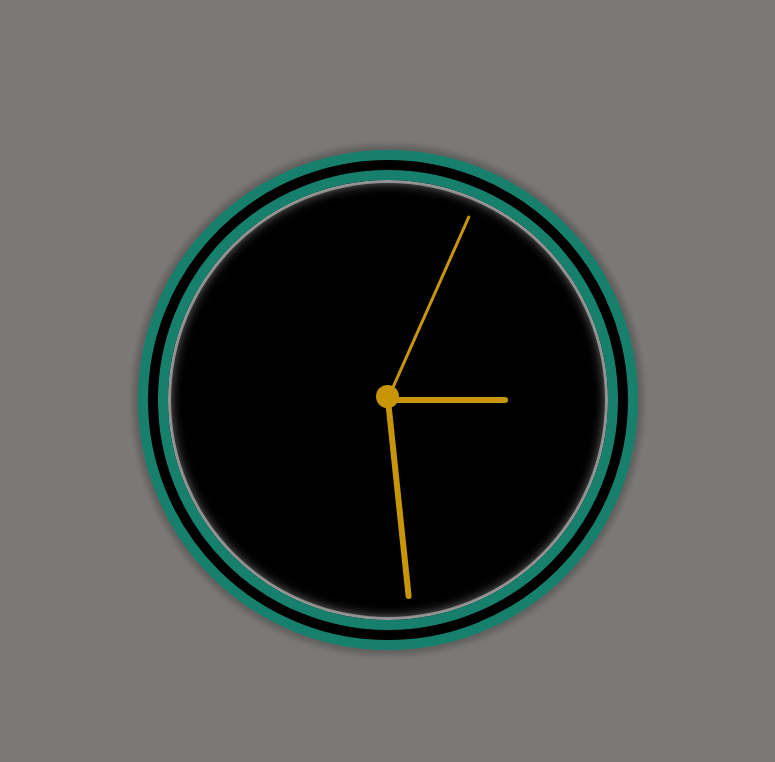
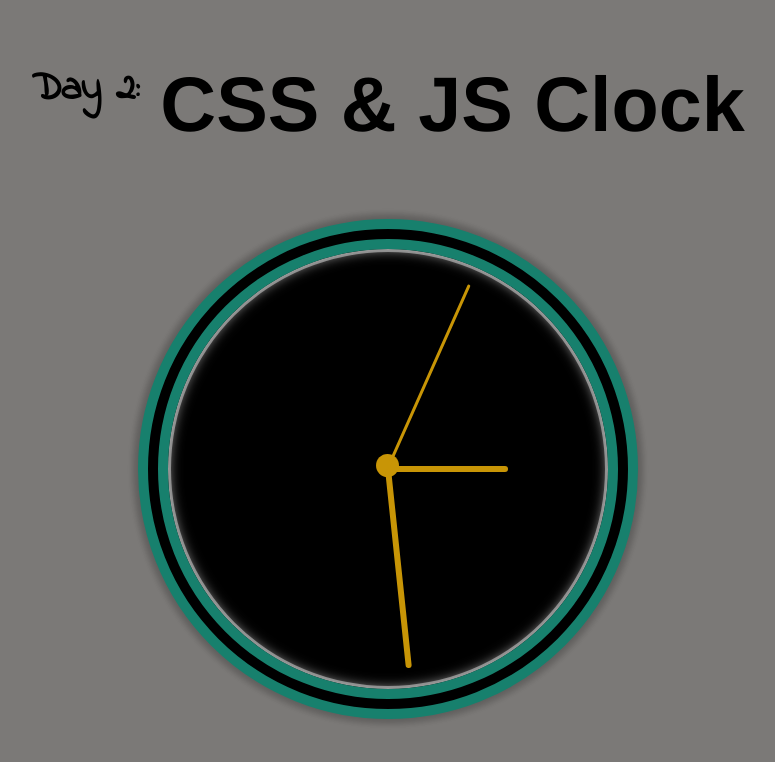
Before and after one commit to Alma-Sanchez/JavaScript30, a plain HTML site: page 02 - JS and CSS Clock/index.html in a window 1280 px wide. Shown: the whole page, without its empty margins (252-1027 px from the left). Drawn offline with Linux system fonts and the light colour scheme.

Commit message:
Adds header to project

```diff
--- a/02 - JS and CSS Clock/index.html
+++ b/02 - JS and CSS Clock/index.html
@@ -7,6 +7,8 @@
 </head>
 
 <body>
+  <h1><span class="challengeNumberTitle">Day 2:</span> CSS & JS Clock</h1>
+
   <div class="clock">
     <div class="clock-face">
       <div class="hand-gear"></div>
@@ -19,6 +21,8 @@
 
   </div>
 
+  <link rel="stylesheet" type="text/css" href="//fonts.googleapis.com/css?family=Open+Sans" /><link rel='stylesheet' href='//fonts.googleapis.com/css?family=Open Sans' type='text/css' />
+  <link href="https://fonts.googleapis.com/css?family=Indie+Flower&display=swap" rel="stylesheet">
   <script src="clock.js" lang="javascript"></script>
 </body>
 </html>
--- a/02 - JS and CSS Clock/style.css
+++ b/02 - JS and CSS Clock/style.css
@@ -1,6 +1,5 @@
  html {
   background: #7b7977;
-      /* background-size: cover; */
   font-family: 'helvetica neue';
   text-align: center;
   font-size: 10px;
@@ -9,18 +8,27 @@
 body {
   margin: 0;
   font-size: 2rem;
-      display: flex;
-      flex: 1;
   min-height: 100vh;
   min-width: 250px;
-      align-items: center;
+}
+
+h1 {
+  margin-top: 60px;
+  margin-bottom: 70px;
+  font-size: 58pt;
+}
+
+.challengeNumberTitle {
+  font-family: 'Indie Flower', cursive;
+  font-size: 30pt;
+  vertical-align: top;
 }
 
 .clock {
+  display: block;
   width: 40rem;
   height: 40rem;
   background-color: black;
-      /* border: 25px solid white; */
   border: 30px double #17806d;
   border-radius: 50%;
   margin: 50px auto;
```
Lines whose indentation alone changed are shown as unchanged.
